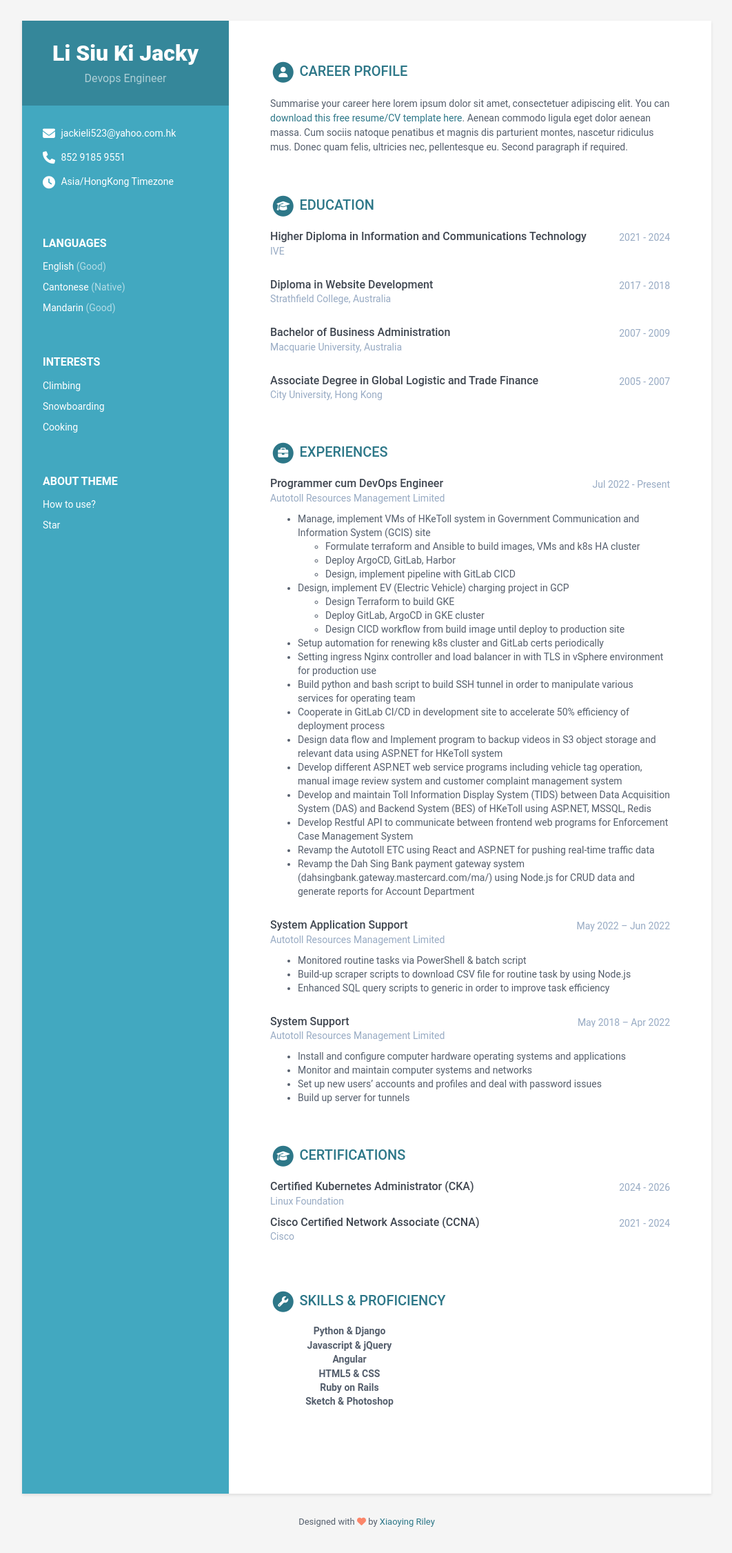
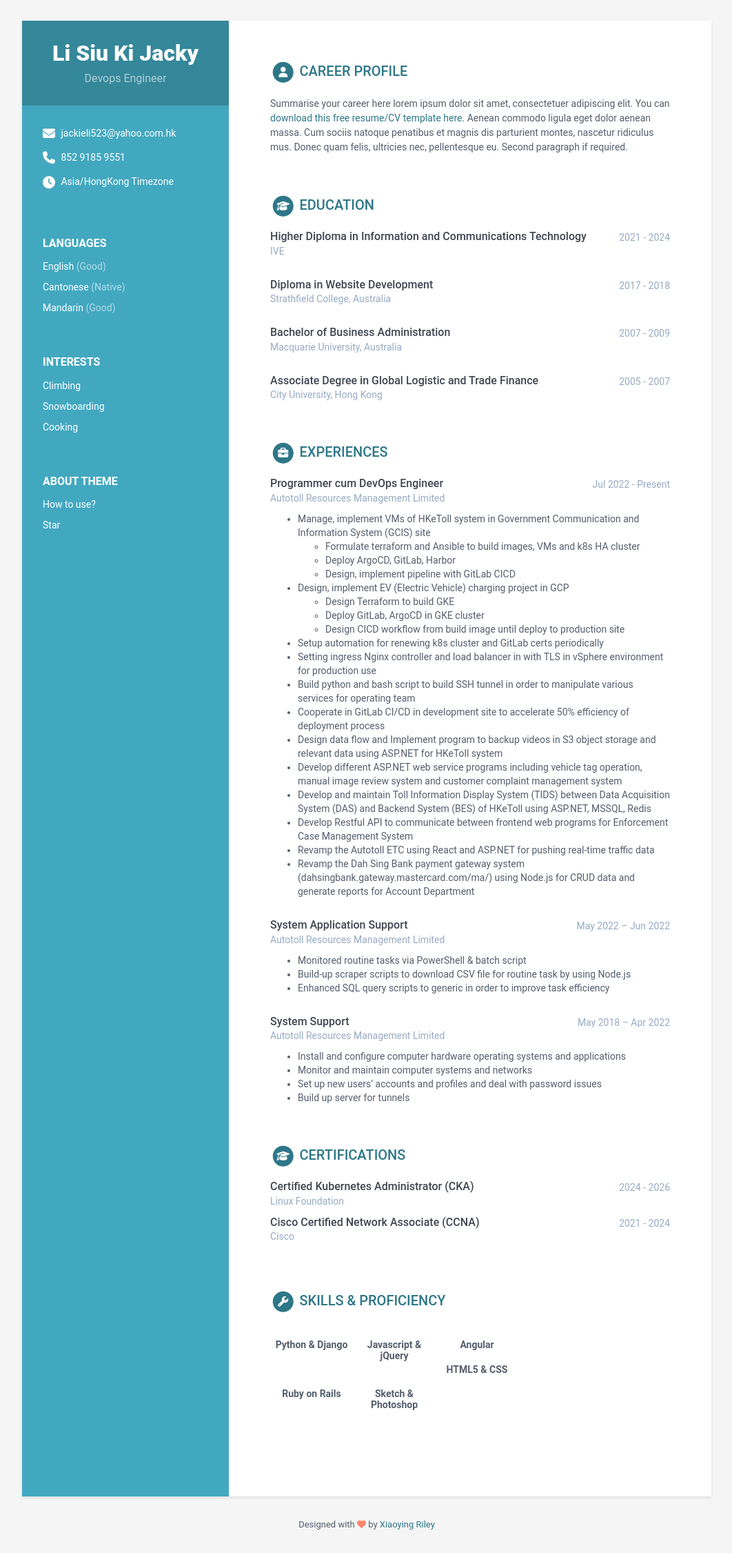
Before and after one commit to Ovvio2311/online-resume, a Jekyll site: the page built from index.html, in a window 1280 px wide. Shown: the whole page at 69% size, without its empty margins (108-1170 px from the left). Built offline with Jekyll 4.4.1, drawn with Linux system fonts in a browser that asks for light colours.

Commit message:
Update _base.scss

```diff
--- a/_sass/_base.scss
+++ b/_sass/_base.scss
@@ -283,19 +283,15 @@ p {
 .skillset {
   text-align: center;
   width: 100%;
+  display: inline-block;
+  margin: 0 auto;
+  width: 400px;
   .item {
-    display: inline-block;
-    margin: 0 auto;
-    width: 500px;
     //margin-bottom: 15px;
     //overflow: hidden;
   }
   .level-title {
-    display: inline-block;
-    margin: 0 auto;
-    width: 100px;
     font-size: 14px;
-
     //margin-top: 0;
     //margin-bottom: 12px;
   }
```
